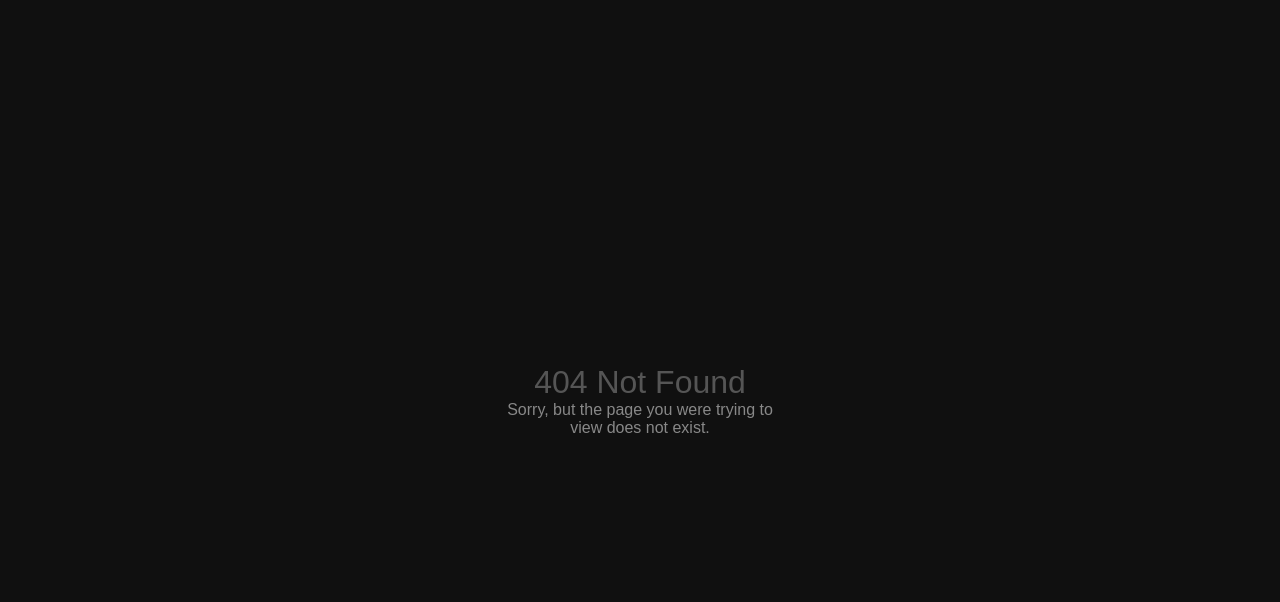
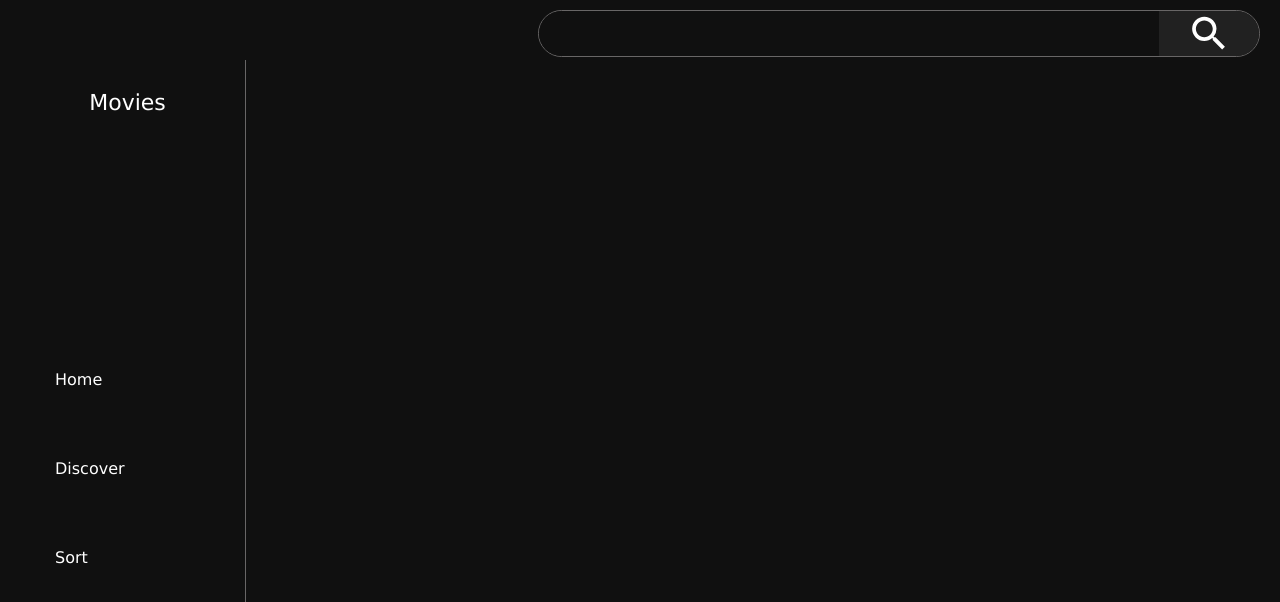
Before and after one commit to johannawirell/Movies, a React (Vite) app in the folder app/: page /sort in a window 1280 px wide. Before the commit this address had no page. Shown: the top 602 px of the page. Built offline with nearby package versions, Linux system fonts and the light colour scheme.

Commit message:
Add sort page

```diff
--- a/app/src/App.jsx
+++ b/app/src/App.jsx
@@ -15,6 +15,7 @@ const Home = lazy(() => import('./components/home/Home'))
 const Discover = lazy(() => import('./components/discover/Discover'))
 const MovieInfo = lazy(() => import('./components/movie-info/MovieInfo'))
 const SearchResult = lazy(() => import('./components/search/result/SearchResult'))
+const Sort = lazy(() => import('./components/sort/Sort'))
 const Error404 = lazy(() => import('./components/error/Error404'))
 
 export default function App() {
@@ -23,6 +24,7 @@ export default function App() {
     { path: '/movie/:id', element: <MovieInfo/> },
     { path: '/search', element: <SearchResult/> },
     { path: '/discover', element: <Discover/> },
+    { path: '/sort', element: <Sort/> },
     { path: '*', element: <Error404/> }
   ])
   return routes
--- a/app/src/components/home/side/Side.jsx
+++ b/app/src/components/home/side/Side.jsx
@@ -24,6 +24,10 @@ export default function Side () {
           <i className="fa fa-compass"></i>
           <span className="nav_name">Discover</span>
         </a>
+        <a href="/sort" className="nav_element">
+          <i className="fa fa-compass"></i>
+          <span className="nav_name">Sort</span>
+        </a>
       </div>
     </div>
 
--- /dev/null
+++ b/app/src/components/sort/Sort.jsx
@@ -0,0 +1,36 @@
+/**
+ * Component that sorts movies.
+ *
+ * @author Johanna Wirell <wirelljohanna@gmail.com>
+ * @version 1.0.0
+ */
+import React, { lazy, useState, useEffect } from 'react'
+const Loading = lazy(() => import('../loading/Loading'))
+const Error500 = lazy(() => import('../error/Error500'))
+const Side = lazy(() => import('../home/side/Side'))
+const Search = lazy(() => import('../search/Search'))
+
+/**
+ * Sort component of application.
+ *
+ * @return {HTML} - Render start page with public recipes.
+ */
+export default function Sort (props) {
+    const [loading, setLoading] = useState(false)
+    const [serverError, setServerError] = useState(null)
+
+    console.log('sort')
+    if (serverError) {
+        return <Error500 />
+      } else if (loading) {
+        return <Loading />
+      }
+
+    return (
+    <div className="home-container">
+        <Search/>
+        <Side/>
+      </div>
+
+    )
+}
```
